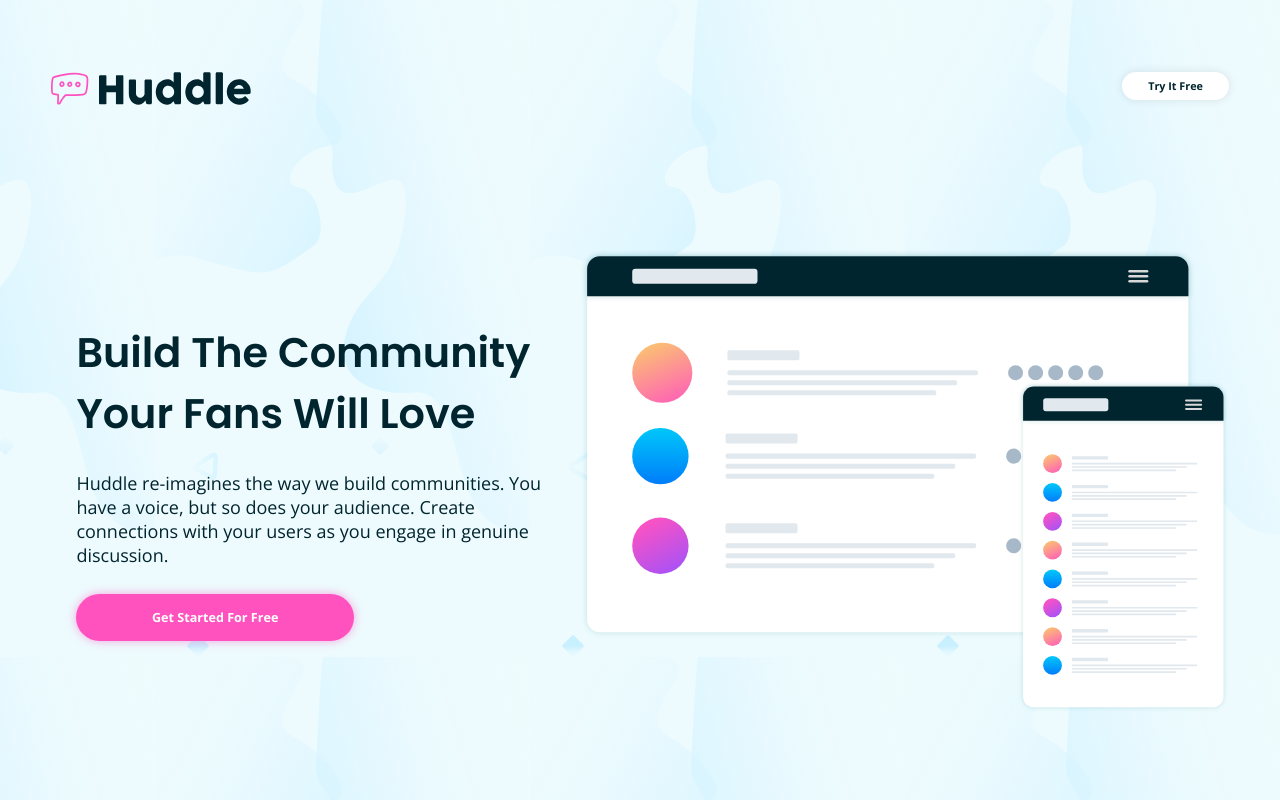
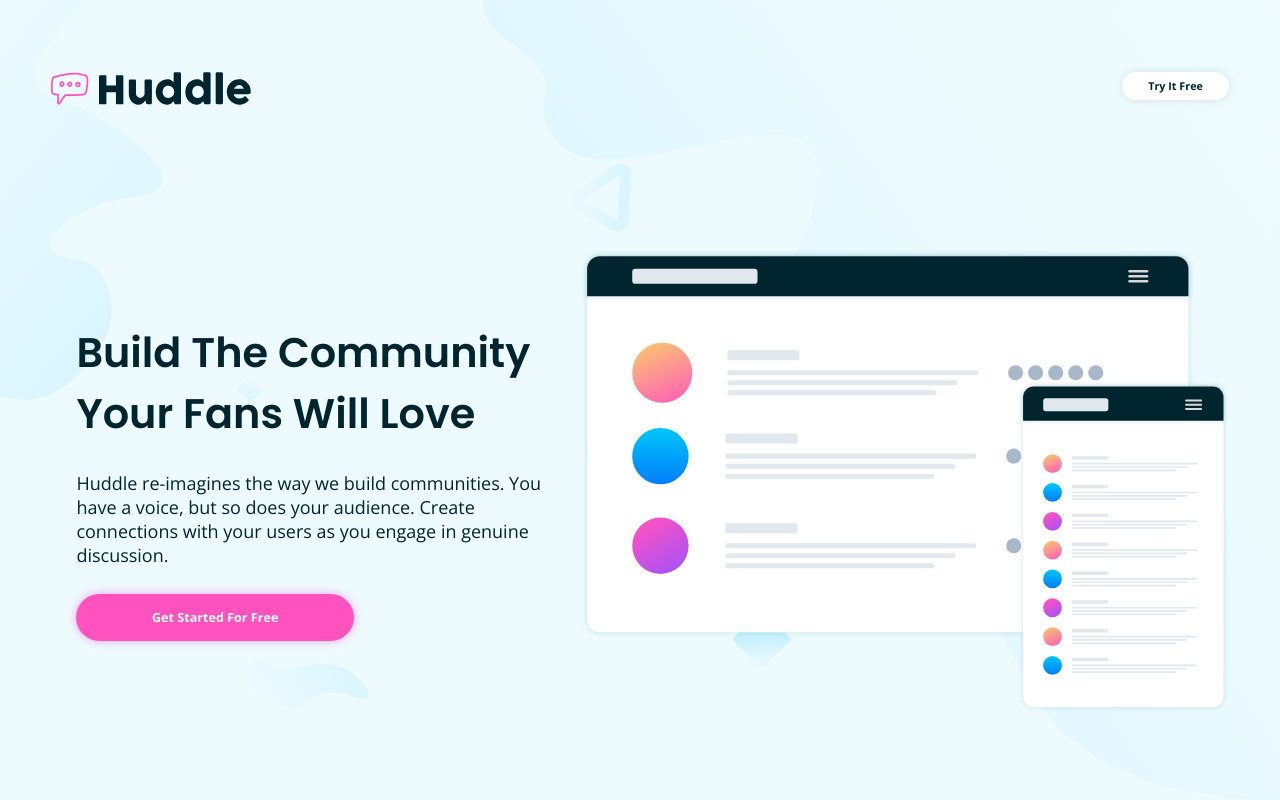
Before and after one commit to Lipe-Santos/landing-page, a plain HTML site: page index.html in a window 1280 px wide. Shown: the top 800 px of the page. Drawn offline with nearby package versions, Linux system fonts and the light colour scheme.

Commit message:
Background
I changed the background for laptops

```diff
--- a/css/style.css
+++ b/css/style.css
@@ -318,6 +318,11 @@ h1, h2 {
 
 @media screen and (min-width: 800px) {
 
+    .main-header {
+        background-image: url('../images/bg-hero-desktop.svg');
+        background-size: cover;
+    }
+
     .main-header .container {
         padding-top: 4em;
     }
```
